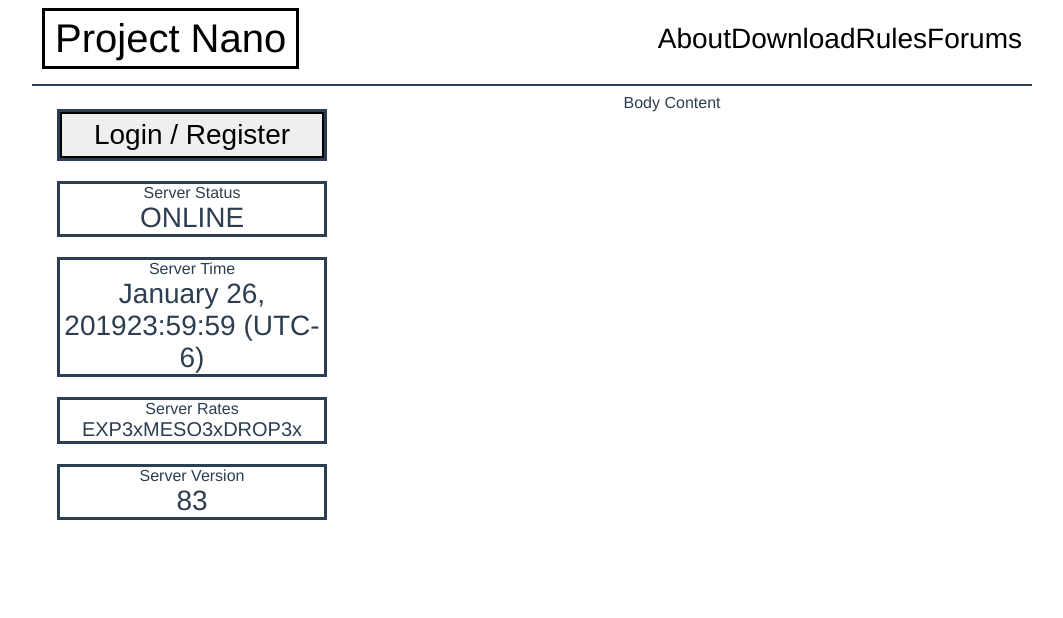
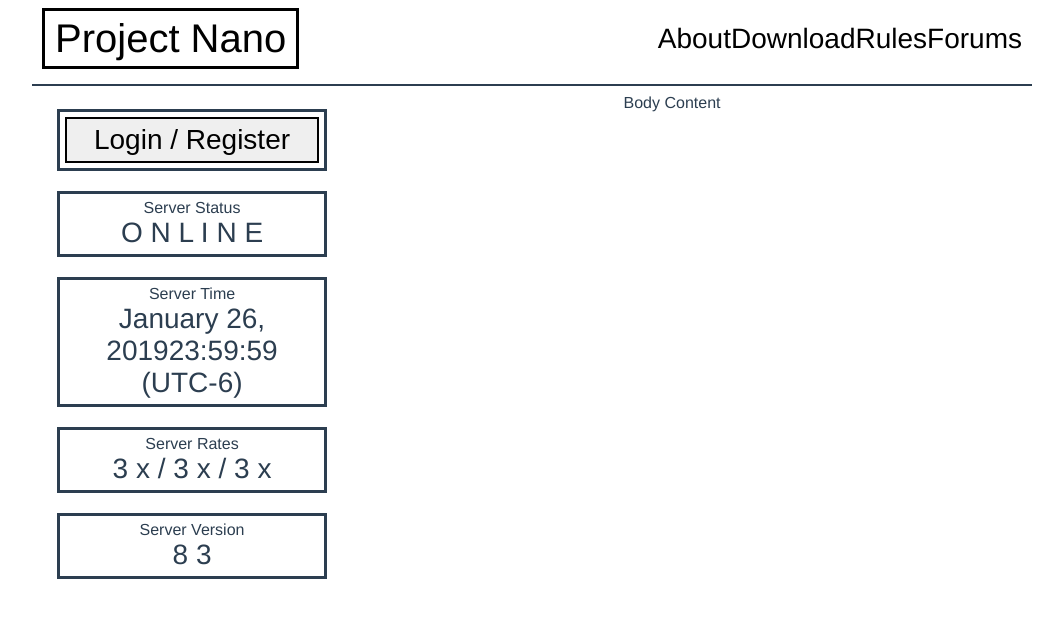
Before and after one commit to minimucho1/pnsite, a Vue app: page / in a window 1280 px wide. Shown: the top 618 px of the page, without its empty margins (108-1171 px from the left). Built offline with nearby package versions, Linux system fonts and the light colour scheme.

Commit message:
JR | Change prop name to values

```diff
--- a/src/components/Sidebar.vue
+++ b/src/components/Sidebar.vue
@@ -3,7 +3,7 @@
     <div class="sidebar-card login-card">
       <button class="login button-link">Login / Register</button>
     </div>
-    <SidebarCard v-bind:title="serverStatusTitle" v-bind:value="serverStatusValue" />
+    <SidebarCard v-bind:title="serverStatusTitle" v-bind:values="serverStatusValue" />
     <div class="sidebar-card server-time-card">
       <span class="sidebard-card__title">Server Time</span>
       <div class="sidebar-card__value">
@@ -11,25 +11,8 @@
         <span class="server-time-card__time">23:59:59 (UTC-6)</span>
       </div>
     </div>
-    <div class="sidebar-card server-rates-card">
-      <span class="sidebard-card__title">Server Rates</span>
-      <div class="sidebar-card__value">
-        <div class="server-info-card__value">
-            <span class="server-info-card__key">EXP</span>
-            <span class="server-info-card__value">3x</span>
-            <span class="server-info-card__key">MESO</span>
-            <span class="server-info-card__value">3x</span>
-            <span class="server-info-card__key">DROP</span>
-            <span class="server-info-card__value">3x</span>
-        </div>
-      </div>
-    </div>
-    <div class="sidebar-card server-version-card">
-      <span class="sidebard-card__title">Server Version</span>
-      <div class="sidebar-card__value">
-        <span class="server-version-card__version-number">83</span>
-      </div>
-    </div>
+    <SidebarCard v-bind:title="serverRatesTitle" v-bind:values="serverRatesValue" />
+    <SidebarCard v-bind:title="serverVersionTitle" v-bind:values="serverVersionValue" />
   </div>
 </template>
 
@@ -42,9 +25,14 @@ export default {
   data() {
     return {
       serverStatusTitle: 'Server Status',
-      serverStatusValue: 'ONLINE'
+      serverStatusValue: 'ONLINE',
+      serverTimeTitle: 'Server Time',
+      serverRatesTitle: 'Server Rates',
+      serverRatesValue: '3x/3x/3x',
+      serverVersionTitle: 'Server Version',
+      serverVersionValue: '83',
     };
-  }
+  },
 };
 </script>
 
@@ -58,6 +46,7 @@ export default {
 
 .sidebar-card {
   margin: 10px;
+  padding: 5px;
   border-style: solid;
   display: flex;
   flex-direction: column;
--- a/src/components/sidebar/SidebarCard.vue
+++ b/src/components/sidebar/SidebarCard.vue
@@ -2,7 +2,13 @@
   <div class="sidebar-card server-status-card">
     <span class="sidebard-card__title">{{ title }}</span>
     <div class="sidebar-card__value">
-      <span class="server-status-card__status">{{ value }}</span>
+      <span
+        v-for="(value, index) in values"
+        v-bind:key="index"
+        class="server-status-card__status"
+      >
+        {{ value }}
+      </span>
     </div>
   </div>
 </template>
@@ -10,19 +16,14 @@
 <script>
 export default {
   name: 'SidebarCard',
-  props: ['title', 'value'],
-  data() {
-    return {
-      title: 'default title',
-      value: 'default value',
-    };
-  }
-}
+  props: ['title', 'values'],
+};
 </script>
 
 <style scoped>
 .sidebar-card {
   margin: 10px;
+  padding: 5px;
   border-style: solid;
   display: flex;
   flex-direction: column;
```
Also changed, not shown: src/components/Header.vue (line endings or trailing spaces).
